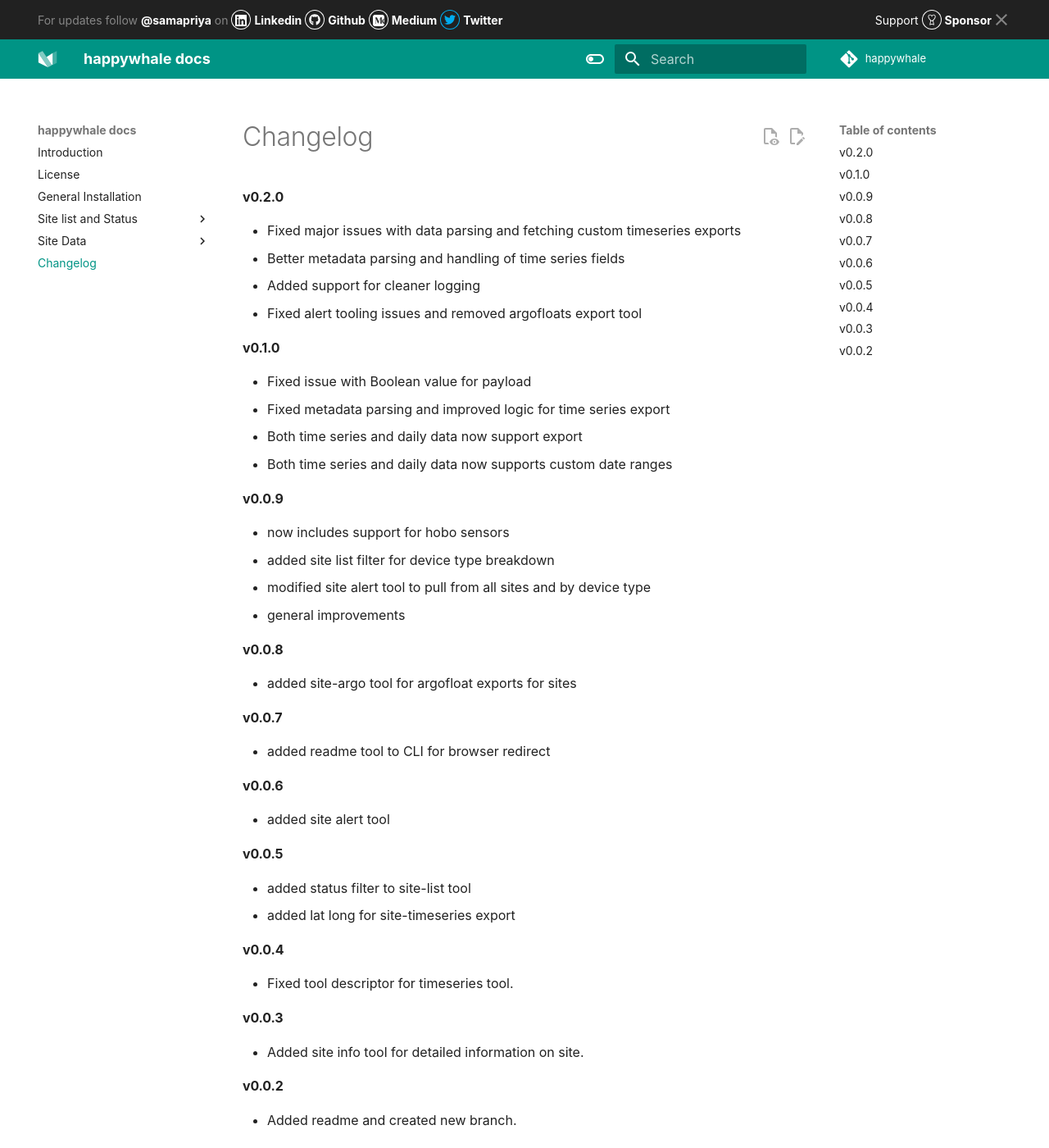
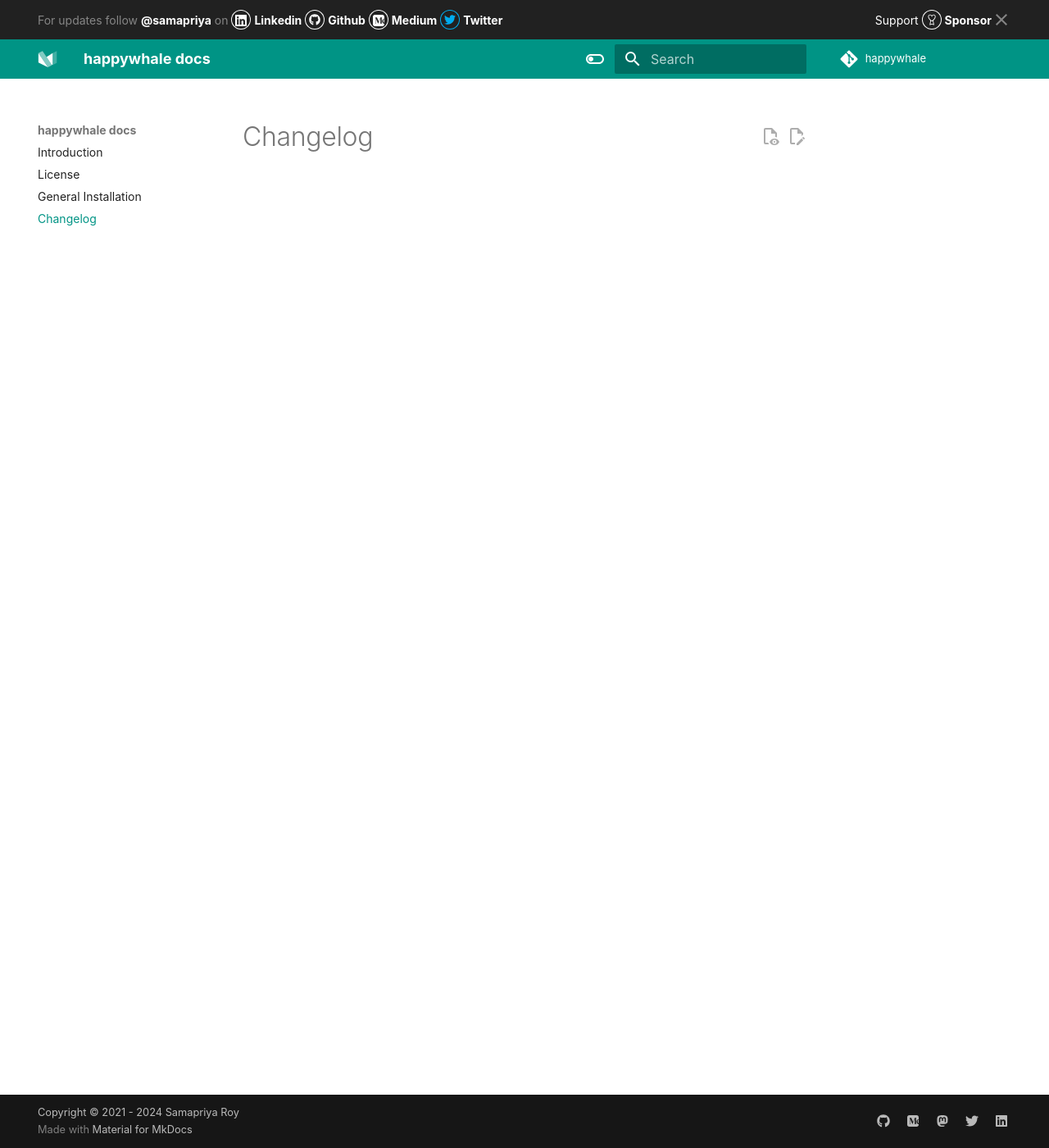
Before and after one commit to open-oceans/happywhale, an MkDocs documentation site: the page built from docs/changelog.md, in a window 1280 px wide and 1400 px high. Shown: the whole window at 82% size. Built offline with MkDocs 1.6.1 and Material for MkDocs 9.7.7, drawn with Linux system fonts in a browser that asks for light colours; some web fonts are replaced; comment, search, counter and statistics services are not loaded.

Commit message:
updated happywhale CLI

```diff
--- a/docs/changelog.md
+++ b/docs/changelog.md
@@ -1,41 +1 @@
 # Changelog
-
-#### v0.2.0
-- Fixed major issues with data parsing and fetching custom timeseries exports
-- Better metadata parsing and handling of time series fields
-- Added support for cleaner logging
-- Fixed alert tooling issues and removed argofloats export tool
-
-#### v0.1.0
-- Fixed issue with Boolean value for payload
-- Fixed metadata parsing and improved logic for time series export
-- Both time series and daily data now support export
-- Both time series and daily data now supports custom date ranges
-
-#### v0.0.9
-- now includes support for hobo sensors
-- added site list filter for device type breakdown
-- modified site alert tool to pull from all sites and by device type
-- general improvements
-
-#### v0.0.8
-- added site-argo tool for argofloat exports for sites
-
-#### v0.0.7
-- added readme tool to CLI for browser redirect
-
-#### v0.0.6
-- added site alert tool
-
-#### v0.0.5
-- added status filter to site-list tool
-- added lat long for site-timeseries export
-
-#### v0.0.4
-- Fixed tool descriptor for timeseries tool.
-
-#### v0.0.3
-- Added site info tool for detailed information on site.
-
-#### v0.0.2
-- Added readme and created new branch.
--- a/mkdocs.yml
+++ b/mkdocs.yml
@@ -129,8 +129,4 @@ nav:
   - Introduction: index.md
   - License: license.md
   - General Installation: installation.md
-  - Site list and Status:
-      - Site list and ID: projects/site-list.md
-  - Site Data:
-      - Daily Data for Site: projects/site-daily.md
   - Changelog: changelog.md
--- a/setup.py
+++ b/setup.py
@@ -33,7 +33,7 @@ setuptools.setup(
     ],
     author="Samapriya Roy",
     author_email="samapriya.roy@gmail.com",
-    description="Simple CLI for HappyWhale API",
+    description="Simple CLI for HappyWhale.com",
     entry_points={
         "console_scripts": [
             "happywhale=happywhale.happywhale:main",
```
Also changed, not shown: README.md (+36 -2 lines), docs/index.md (+21 -14 lines), docs/projects/site-daily.md (deleted, +0 -19 lines), docs/projects/site-list.md (deleted, +0 -18 lines), 2 other files.
